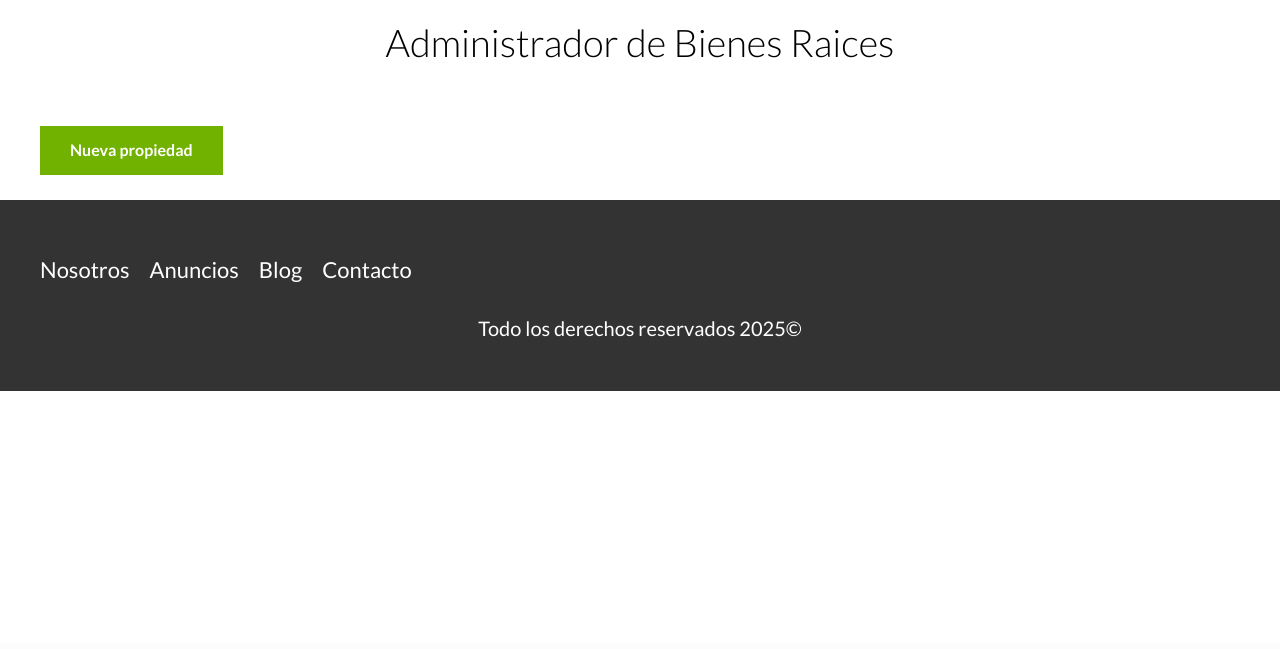
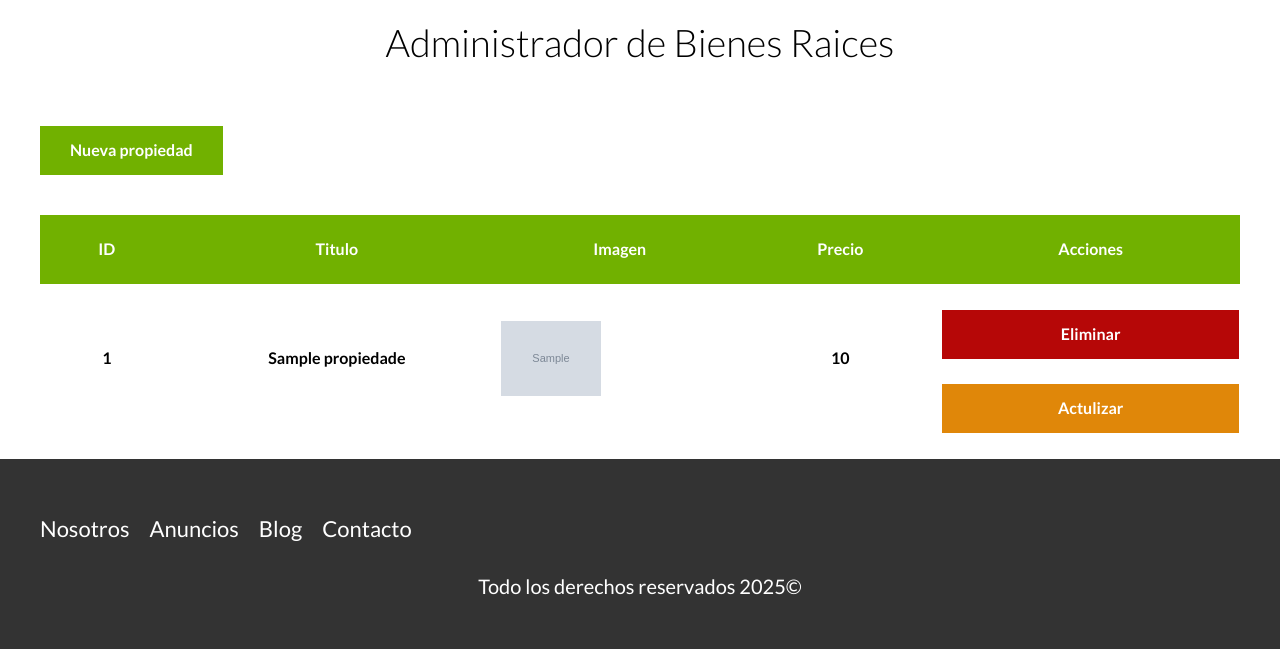
Before and after one commit to AntonioBDev/bienesRaices, a PHP site: page /admin/ in a window 1280 px wide. Shown: the part 157-806 px from the top of the page. Before the commit the page ends 548 px from the top, so only its background shows below. Run offline with PHP 8.4, Linux system fonts and the light colour scheme; tables that the repository leaves empty or names only in its code hold one stand-in row (values such as "Sample post"); grey boxes marked "Sample" are stand-in pictures; lists and menus that the app fills with data are empty.

Commit message:
Lectura de lista de propiedades Panel Admin

```diff
--- a/admin/index.php
+++ b/admin/index.php
@@ -1,5 +1,17 @@
 <?php
+    // Importar la BD
+    require '../includes/config/database.php';
+    $db = conectarDB();
+
+    //Escribir el query
+    $query = "SELECT * FROM propiedades";
+
+    //Consultar a la BD
+    $resultadoConsulta = mysqli_query($db, $query);
+
+    // Muestra mensaje condicional
     $resultado = $_GET['resultado'] ?? null;
+    // Incluye Template
     require '../includes/funciones.php';
     incluirTemplate('header');
     ?>
@@ -9,7 +21,37 @@
         <p class="alerta exito">Anuncio creado correctamente</p>
        <?php endif;?>
       <a href="/admin/propiedades/crear.php" class="boton-verde">Nueva propiedad</a>
+
+      <!-- Mostrar tabla de propiedades -->
+       <table class="propiedades">
+          <thead>
+            <tr>
+              <th>ID</th>
+              <th>Titulo</th>
+              <th>Imagen</th>
+              <th>Precio</th>
+              <th>Acciones</th>
+            </tr>
+          </thead>
+          <!-- Moatrar los resultados de la base de datos -->
+          <tbody>
+            <?php while($propiedad = mysqli_fetch_assoc($resultadoConsulta)):?>
+            <tr>
+              <th><?php echo $propiedad['id'];?></th>
+              <th><?php echo $propiedad['titulo'];?></th>
+              <th><img src="/imagenes/<?php echo $propiedad['imagen'];?>" alt="" class="imagen-tabla"></th>
+              <th><?php echo $propiedad['precio'];?></th>
+              <th>
+                <a href="#" class="boton-rojo-block">Eliminar</a>
+                <a href="#" class="boton-amarillo-block">Actulizar</a>
+              </th>
+            </tr>
+            <?php endwhile; ?>
+          </tbody>
+       </table>
     </main>
   <?php
+    //cerrar la base de datos
+    mysqli_close($db);
     incluirTemplate('footer');
     ?>
--- a/src/scss/base/_botones.scss
+++ b/src/scss/base/_botones.scss
@@ -10,3 +10,7 @@
 .boton-verde{
     @include boton($verde, inline-block);
 }
+
+.boton-rojo-block{
+    @include boton($rojo, block);
+}
--- a/src/scss/internas/_admin.scss
+++ b/src/scss/internas/_admin.scss
@@ -13,3 +13,20 @@
         background-color: $verde;
     }
 }
+
+table.propiedades{
+    margin-top: 4rem;
+    width: 100%;
+    border-spacing: 0;
+    thead{
+        background-color: $verde;
+        th{
+            color: $blanco;
+            padding: 2rem;
+        }
+    }
+
+    .imagen-tabla{
+        width: 10rem;
+    }
+}
```
Also changed, not shown: build/css/app.css, imagenes/5f6c77890fd0bf56286b198df0b0b407.jpg (added), imagenes/c24c30e73bed3dfc8ec453509359d704.jpg (added), imagenes/cd48fc4162a0dea9a74b823c3b5a4f34.jpg (added), 1 other file.
